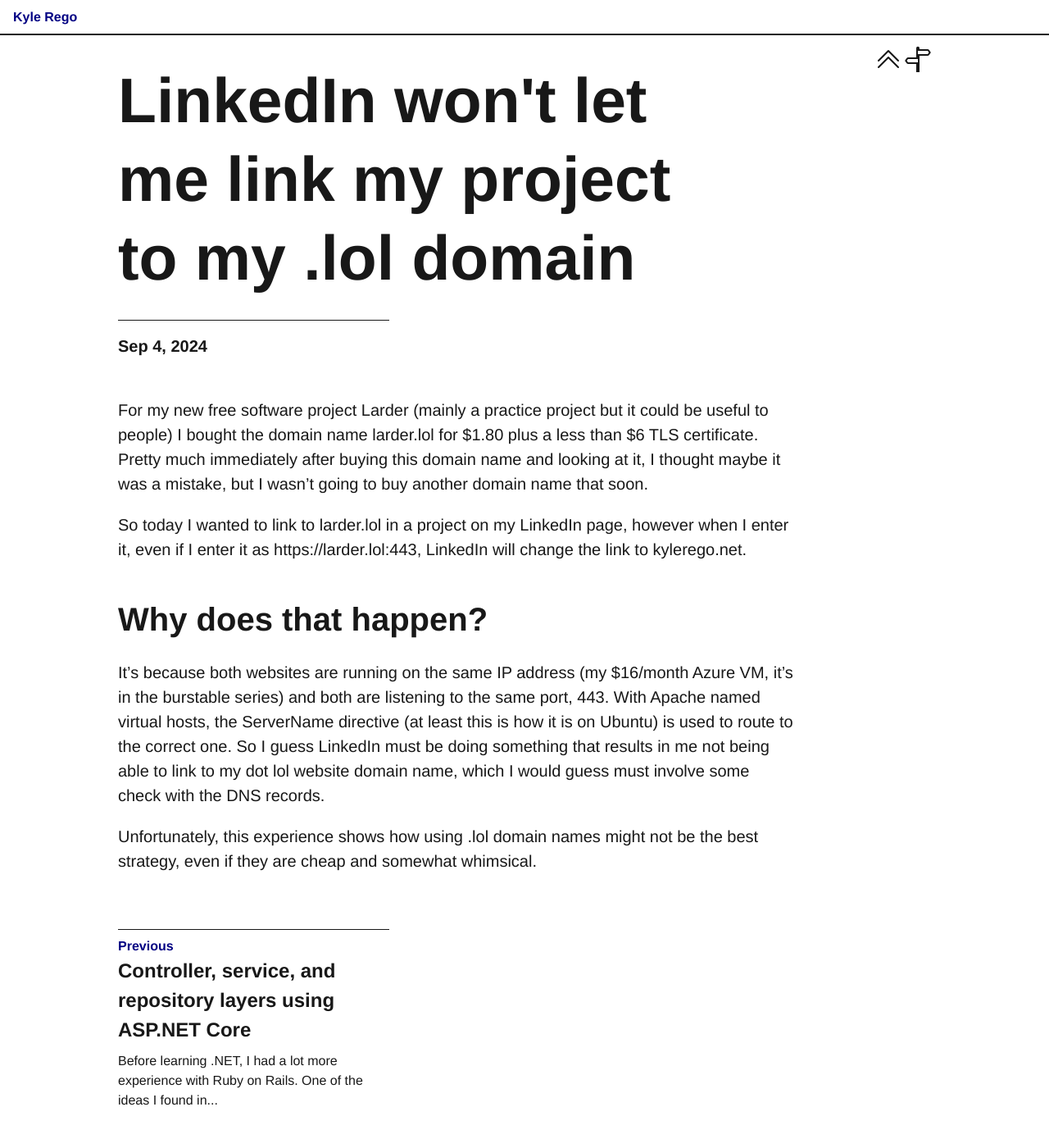
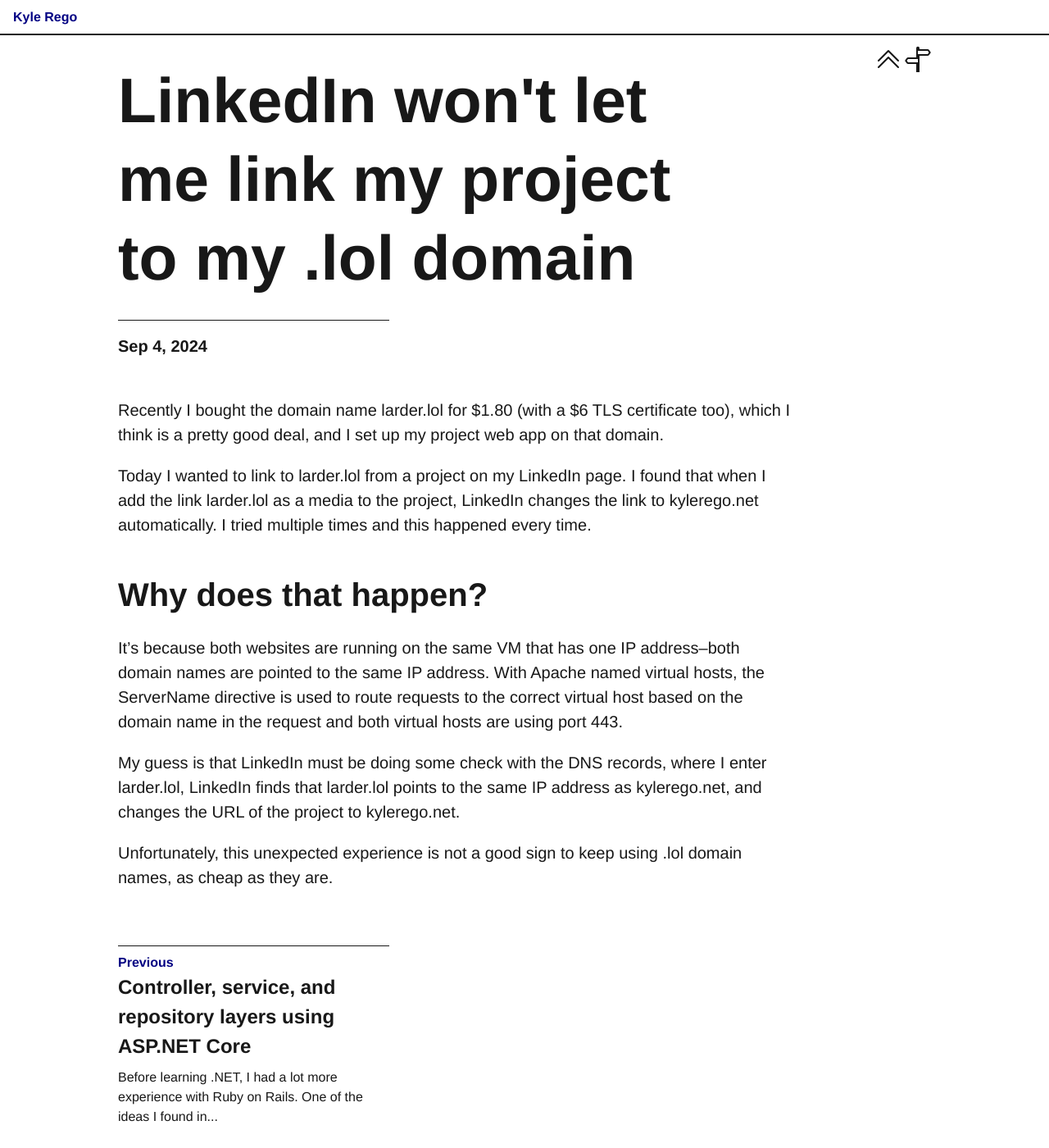
Before and after one commit to KyleRego/KyleRego.github.io, a Jekyll site: the page built from collections/_posts/2024-09-04-linkedin-wont-let-me-link-larder.markdown, in a window 1280 px wide and 1400 px high. Shown: the whole window at 82% size. Built offline with Jekyll 4.4.1, drawn with Linux system fonts in a browser that asks for light colours.

Commit message:
Update 2024-09-04-linkedin-wont-let-me-link-larder.markdown

```diff
--- a/collections/_posts/2024-09-04-linkedin-wont-let-me-link-larder.markdown
+++ b/collections/_posts/2024-09-04-linkedin-wont-let-me-link-larder.markdown
@@ -8,12 +8,14 @@
 mathjax: false
 ---
 
-For my new free software project Larder (mainly a practice project but it could be useful to people) I bought the domain name larder.lol for $1.80 plus a less than $6 TLS certificate. Pretty much immediately after buying this domain name and looking at it, I thought maybe it was a mistake, but I wasn't going to buy another domain name that soon.
+Recently I bought the domain name larder.lol for $1.80 (with a $6 TLS certificate too), which I think is a pretty good deal, and I set up my project web app on that domain.
 
-So today I wanted to link to larder.lol in a project on my LinkedIn page, however when I enter it, even if I enter it as https://larder.lol:443, LinkedIn will change the link to kylerego.net.
+Today I wanted to link to larder.lol from a project on my LinkedIn page. I found that when I add the link larder.lol as a media to the project, LinkedIn changes the link to kylerego.net automatically. I tried multiple times and this happened every time.
 
 # Why does that happen?
 
-It's because both websites are running on the same IP address (my $16/month Azure VM, it's in the burstable series) and both are listening to the same port, 443. With Apache named virtual hosts, the ServerName directive (at least this is how it is on Ubuntu) is used to route to the correct one. So I guess LinkedIn must be doing something that results in me not being able to link to my dot lol website domain name, which I would guess must involve some check with the DNS records.
+It's because both websites are running on the same VM that has one IP address--both domain names are pointed to the same IP address. With Apache named virtual hosts, the ServerName directive is used to route requests to the correct virtual host based on the domain name in the request and both virtual hosts are using port 443.
 
-Unfortunately, this experience shows how using .lol domain names might not be the best strategy, even if they are cheap and somewhat whimsical.
+My guess is that LinkedIn must be doing some check with the DNS records, where I enter larder.lol, LinkedIn finds that larder.lol points to the same IP address as kylerego.net, and changes the URL of the project to kylerego.net.
+
+Unfortunately, this unexpected experience is not a good sign to keep using .lol domain names, as cheap as they are.
```
